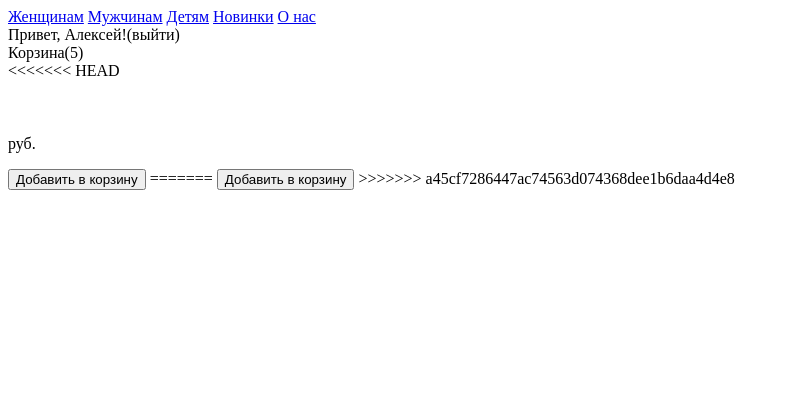
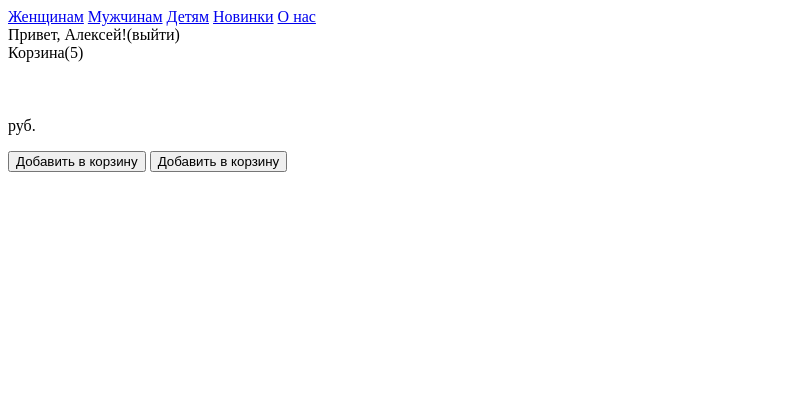
Before and after one commit to DanielRainbow/27102018_ryabov, a PHP site: page /product/index.php in a window 1280 px wide. Shown: the top 420 px of the page, without its empty margins (0-790 px from the left). Run offline with PHP 8.4, Linux system fonts and the light colour scheme; data that the repository does not hold is empty.

Commit message:
Добавление корзины

```diff
--- a/product/index.php
+++ b/product/index.php
@@ -29,7 +29,6 @@
     }
 ?>
 
-<<<<<<< HEAD
 <h1><?=$template['product']['name']?></h1>
 <img src='<?=$template['product']['photo']?>'>
 <p><?=$template['product']['price']?> руб.</p>
@@ -44,11 +43,9 @@
 
 <script src="/js/product.js"></script>
 
-=======
 <button class='add-to-basket' data-product-id='<?=$template['product']['id']?>'>Добавить в корзину</button>
 
 <script src="/js/product.js"></script>
->>>>>>> a45cf7286447ac74563d074368dee1b6daa4d4e8
 <?php
     include($_SERVER['DOCUMENT_ROOT'].'/parts/footer.php');
 ?>
```
